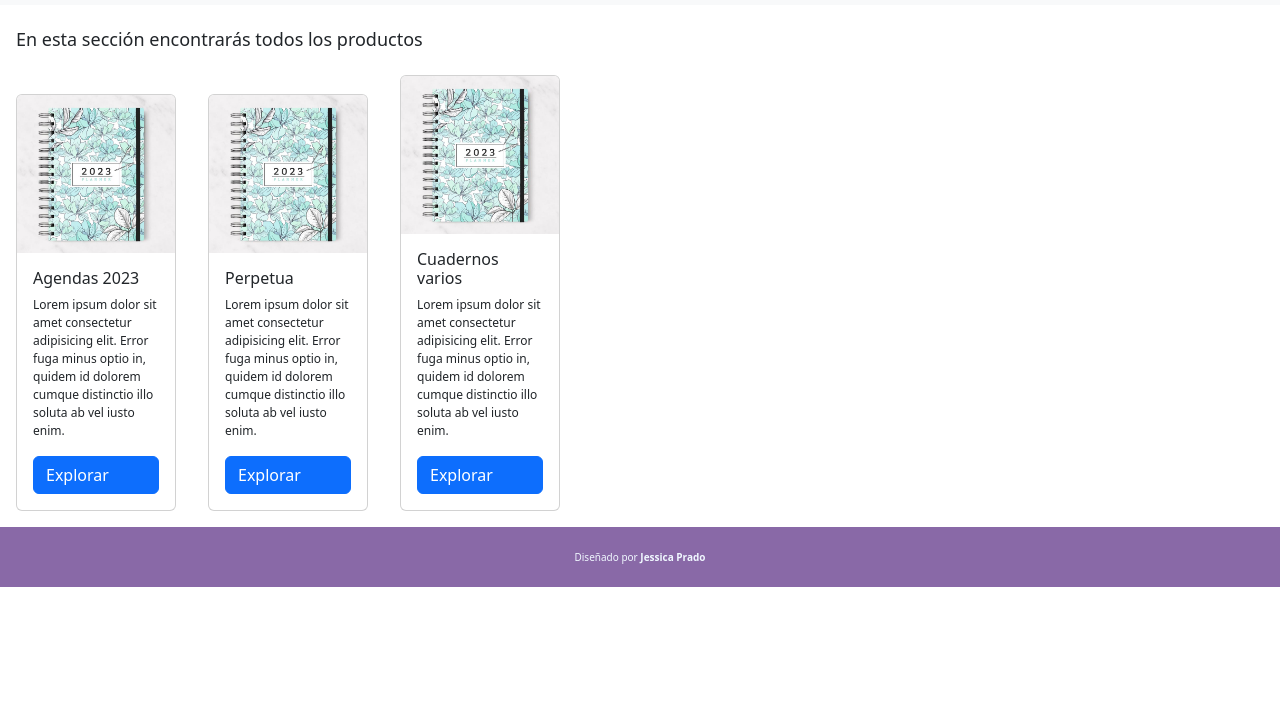
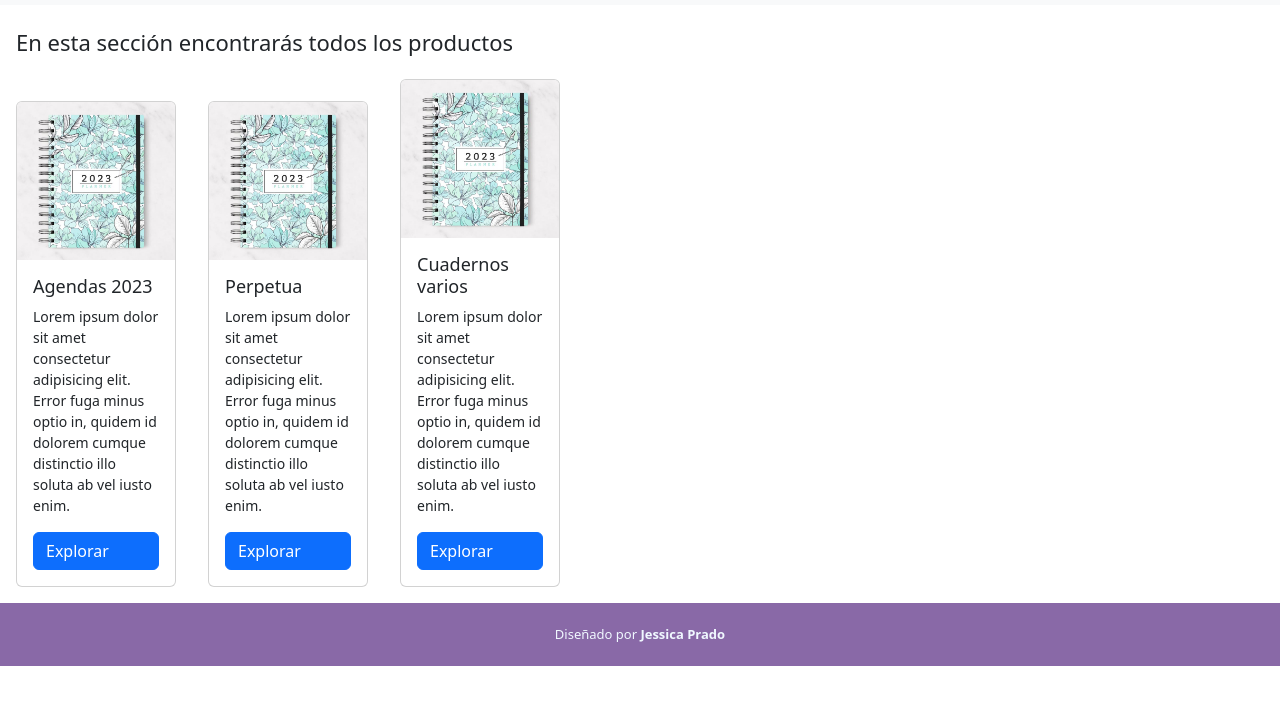
Before and after one commit to jessprado/proyectoukiyo, a plain HTML site: page paginas/ptodo.html in a window 1280 px wide. Shown: the part 61-766 px from the top of the page. Drawn offline with nearby package versions, Linux system fonts and the light colour scheme.

Commit message:
correcciones antes de la preentrega, ajustes de tamaño tipografía y margenes

```diff
--- a/css/estilo.css
+++ b/css/estilo.css
@@ -73,7 +73,7 @@ footer {
 }
 
 h6 {
-    font-size: x-small;
+    font-size: small;
     color: aliceblue;
     text-align: center;
     font-weight: lighter;
@@ -87,7 +87,7 @@ h6 {
 /* Todos los productos */
 
 h4 {
-    font-size: 18px;
+    font-size: 22px;
     margin-top: 24px;
     margin-left: 16px;
 }
@@ -104,11 +104,11 @@ h4 {
 
 
 h5 {
-    font-size: 16px;
+    font-size: 18px;
 }
 
 p {
-    font-size: 12px;
+    font-size: 14px;
 }
 
 .btn {
@@ -152,6 +152,7 @@ p {
     background-color: rgb(95, 47, 141);
     color: aliceblue;
     border-radius: 6px;
+    margin-bottom: 24px;
 }
 
 
--- a/paginas/ptodo.html
+++ b/paginas/ptodo.html
@@ -23,7 +23,7 @@
               <div class="collapse navbar-collapse" id="navbarScroll">
                 <ul class="navbar-nav me-auto my-2 my-lg-0 navbar-nav-scroll" style="--bs-scroll-height: 100px;">
                   <li class="nav-item">
-                    <a class="nav-link active" aria-current="page" href="/index.html">INICIO</a>
+                    <a class="nav-link active" aria-current="page" href="../index.html">INICIO</a>
                   </li>
 
                   <li class="nav-item dropdown">
```
Also changed, not shown: paginas/contactanos.html (+1 -1 lines), paginas/sobremi.html (+1 -1 lines).
